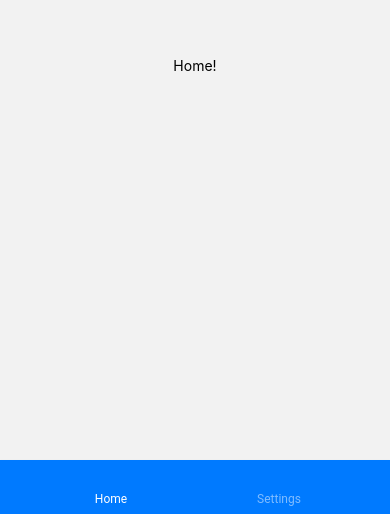
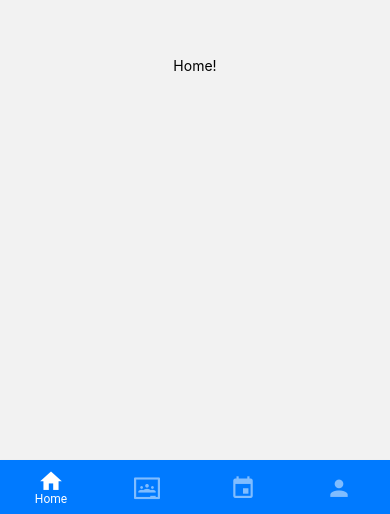
Before and after one commit to SmartDroidies/skill-arena, a React Native app: screen / in a window 390 px wide. Shown: the part 330-844 px from the top of the page. Built offline with nearby package versions, Linux system fonts and the light colour scheme.

Commit message:
Adding icons

```diff
--- a/App.js
+++ b/App.js
@@ -1,24 +1,39 @@
 import { StyleSheet, Text, View } from "react-native";
-import { NavigationContainer } from '@react-navigation/native';
-import { createMaterialBottomTabNavigator } from '@react-navigation/material-bottom-tabs';
-
+import { NavigationContainer } from "@react-navigation/native";
+import { createMaterialBottomTabNavigator } from "@react-navigation/material-bottom-tabs";
+import MaterialCommunityIcons from "react-native-vector-icons/MaterialCommunityIcons";
 
 function HomeScreen() {
   return (
-    <View style={{ flex: 1, justifyContent: 'center', alignItems: 'center' }}>
+    <View style={{ flex: 1, justifyContent: "center", alignItems: "center" }}>
       <Text>Home!</Text>
     </View>
   );
 }
 
-function SettingsScreen() {
+function CourseScreen() {
   return (
-    <View style={{ flex: 1, justifyContent: 'center', alignItems: 'center' }}>
+    <View style={{ flex: 1, justifyContent: "center", alignItems: "center" }}>
+      <Text>Course screen</Text>
+    </View>
+  );
+}
+
+function ScheduleScreen() {
+  return (
+    <View style={{ flex: 1, justifyContent: "center", alignItems: "center" }}>
+      <Text>Schedule screen</Text>
+    </View>
+  );
+}
+
+function ProfileScreen() {
+  return (
+    <View style={{ flex: 1, justifyContent: "center", alignItems: "center" }}>
       <Text>Settings!</Text>
     </View>
   );
 }
-
 
 const Tab = createMaterialBottomTabNavigator();
 
@@ -26,8 +41,58 @@ export default function App() {
   return (
     <NavigationContainer>
       <Tab.Navigator>
-        <Tab.Screen name="Home" component={HomeScreen} />
-        <Tab.Screen name="Settings" component={SettingsScreen} />
+        <Tab.Screen
+          name="Home"
+          component={HomeScreen}
+          options={{
+            tabBarLabel: "Home",
+            tabBarIcon: ({ color }) => (
+              <MaterialCommunityIcons name="home" color={color} size={26} />
+            ),
+          }}
+        />
+        <Tab.Screen
+          name="Course"
+          component={CourseScreen}
+          options={{
+            tabBarLabel: "Courses",
+            tabBarIcon: ({ color }) => (
+              <MaterialCommunityIcons
+                name="google-classroom"
+                color={color}
+                size={26}
+              />
+            ),
+          }}
+        />
+        <Tab.Screen
+          name="Schedule"
+          component={ScheduleScreen}
+          options={{
+            tabBarLabel: "Schedule",
+            tabBarIcon: ({ color }) => (
+              <MaterialCommunityIcons
+                name="calendar"
+                color={color}
+                size={26}
+              />
+            ),
+          }}
+        />
+        <Tab.Screen
+          name="Profile"
+          component={ProfileScreen}
+          options={{
+            tabBarLabel: "Account",
+            tabBarIcon: ({ color }) => (
+              <MaterialCommunityIcons
+                name="account"
+                color={color}
+                size={26}
+              />
+            ),
+          }}
+        />
       </Tab.Navigator>
     </NavigationContainer>
   );
```
